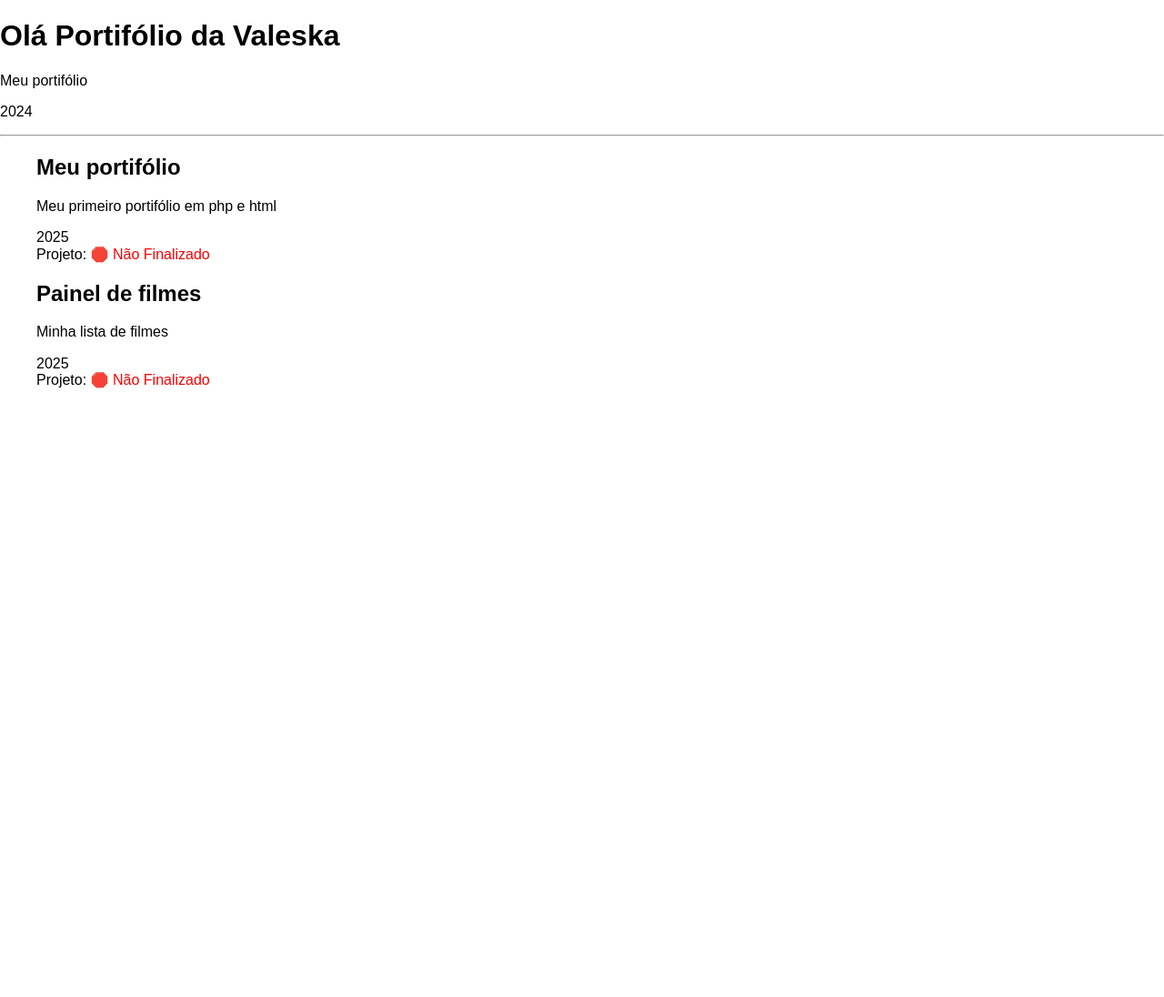
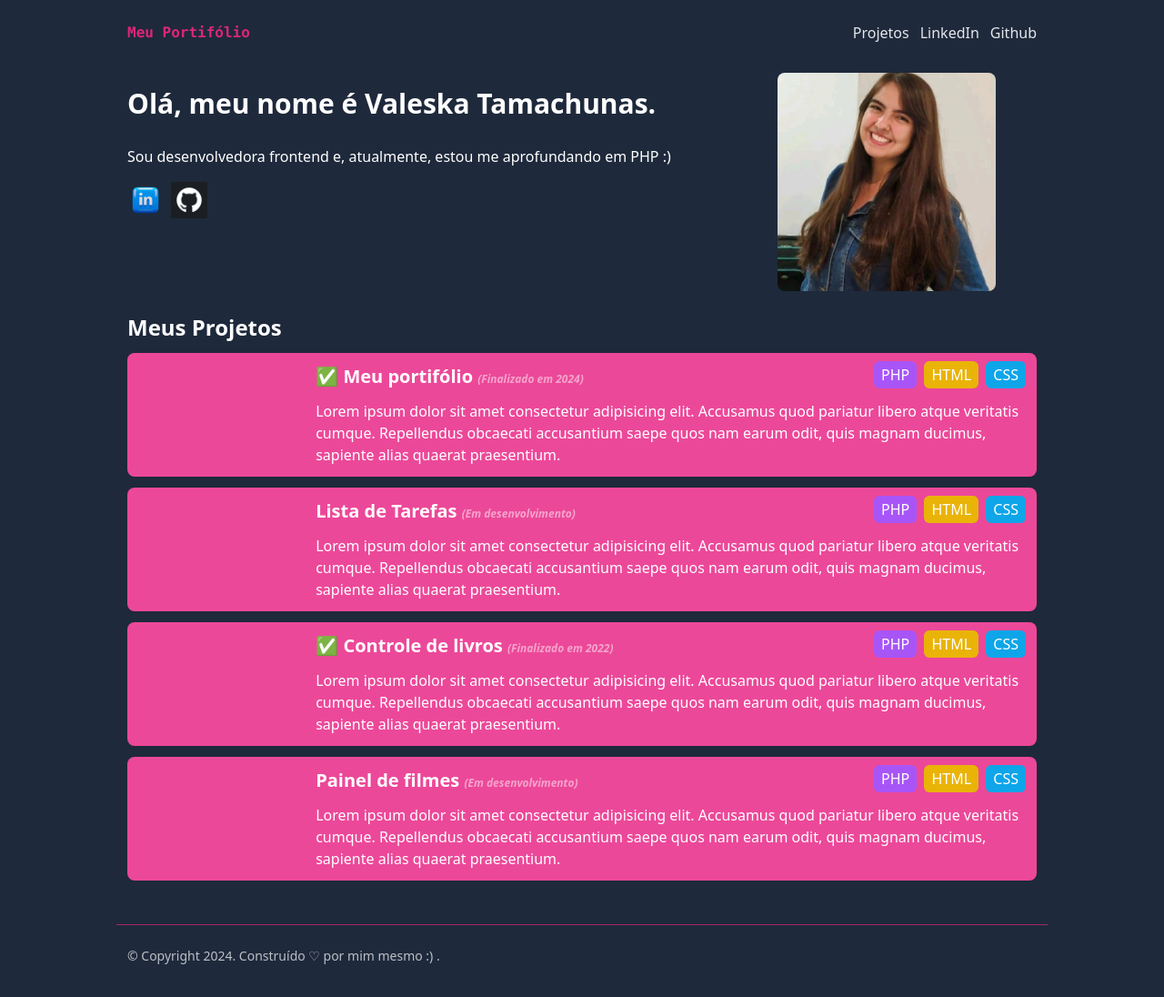
Before and after one commit to valtamachunas/php-rocketseat, a PHP site: page / in a window 1280 px wide. Shown: the whole page at 91% size. Before the commit the page ends 427 px from the top, so only its background shows below. Run offline with PHP 8.4, Linux system fonts and the light colour scheme; some libraries are stand-ins or nearby versions.

Commit message:
Limpando o projeto e finalizando

```diff
--- a/portifolio/componentes/header.php
+++ b/portifolio/componentes/header.php
@@ -1,13 +1,27 @@
+<?php
+$itens = [
+    ['href' => '#projetos', 'texto' => 'Projetos'],
+    ['href' => 'https://www.linkedin.com/in/valeska-tamachunas-20187b167/', 'texto' => 'LinkedIn', 'target' => '_blank'],
+    ['href' => 'https://github.com/valtamachunas', 'texto' => 'Github', 'target' => '_blank'],
+];
+?>
+
 <header class="mx-auto max-w-screen-lg px-3 py-6 flex items-center justify-between">
     <!-- Logo -->
     <div class="text-pink-600 font-bold font-mono">Meu Portifólio</div>
     <!-- Links -->
     <div>
         <ul class="flex gap-x-3 font-medium text-gray-200">
-            <li><a href="#projetos" class="hover:underline">Projetos</a></li>
+            <?php foreach ($itens as $item): ?>
+            <li><a href="<?php echo $item['href']; ?>"
+                    <?php echo isset($item['target']) ? 'target="' . $item['target'] . '"' : ''; ?> class="
+                        hover:underline"><?php echo $item['texto'] ?></a></li>
+            <?php endforeach; ?>
+
+            <!-- <li><a href="#projetos" class="hover:underline">Projetos</a></li>
             <li><a href="https://github.com/valtamachunas" target="_blank" class="hover:underline">Github</a></li>
             <li><a href="https://www.linkedin.com/in/valeska-tamachunas-20187b167/" target="_blank"
-                    class="hover:underline">LinkedIn</a></li>
+                    class="hover:underline">LinkedIn</a></li> -->
         </ul>
     </div>
 </header>
--- a/portifolio/componentes/hero.php
+++ b/portifolio/componentes/hero.php
@@ -1,14 +1,21 @@
+<?php
+$itens = [
+    ['href' => 'https://www.linkedin.com/in/valeska-tamachunas-20187b167/', 'src' => './img/linkedin.png', 'alt' => 'LinkedIn'],
+    ['href' => 'https://github.com/valtamachunas', 'src' => './img/github-6980894_960_720.webp', 'alt' => 'Github'],
+];
+?>
+
 <section class="flex gap-x-3">
     <!-- Titulo e descrição -->
     <div class="w-2/3">
         <h1 class="text-3xl font-bold">Olá, meu nome é Valeska Tamachunas.</h1>
-        <p class=" leading-8 mt-6">Sou desenvolvedora frontend, porém atualmente me aprofundando em PHP :) .</p>
+        <p class=" leading-8 mt-6">Sou desenvolvedora frontend e, atualmente, estou me aprofundando em PHP :)</p>
         <ul class="flex gap-x-2 mt-3">
-            <li><a href="https://www.linkedin.com/in/valeska-tamachunas-20187b167/" target="_blank"><img
-                        src="./img/linkedin.png" alt="LinkedIn" class="h-10 w-50 hover:animate-bounce"></a></li>
-            <li><a href="https://github.com/valtamachunas" target="_blank"><img src="./img/github-6980894_960_720.webp"
-                        alt="Github" class="h-10 w-30 hover:animate-bounce rounded-lg"></a>
-            </li>
+            <?php foreach ($itens as $item): ?>
+                <li><a href="<?php echo $item['href'] ?>" target="_blank"><img src="<?php echo $item['src'] ?>"
+                            alt="<?php echo $item['alt'] ?>" class="h-10 w-50 hover:animate-bounce"></a></li>
+
+            <?php endforeach ?>
         </ul>
     </div>
     <!-- Imagem -->
--- a/portifolio/componentes/projetos.php
+++ b/portifolio/componentes/projetos.php
@@ -1,15 +1,75 @@
+<?php
+$projetos = [
+    [
+        "titulo" => "Meu portifólio",
+        "finalizado" => true,
+        "ano" => 2024,
+        "descricao" => "Meu primeiro portifólio em php e html",
+        "stack" => ["PHP", "HTML", "CSS"],
+        "img" => ""
+
+    ],
+    [
+        "titulo" => "Lista de Tarefas",
+        "finalizado" => false,
+        "ano" => 2024,
+        "descricao" => "Minha lista de tarefas",
+        "stack" => ["PHP", "HTML", "CSS"],
+        "img" => ""
+
+
+    ],
+    [
+        "titulo" => "Controle de livros",
+        "finalizado" => true,
+        "ano" => 2022,
+        "descricao" => "Minha lista de controle de livros",
+        "stack" => ["PHP", "HTML", "CSS"],
+        "img" => ""
+
+
+    ],
+    [
+        "titulo" => "Painel de filmes",
+        "finalizado" => false,
+        "ano" => 2025,
+        "descricao" => "Minha lista de filmes",
+        "stack" => ["PHP", "HTML", "CSS"],
+        "img" => ""
+
+    ],
+];
+
+?>
+
+<?php foreach ($projetos as $projeto): ?>
 <div class="bg-pink-500 rounded-lg flex items-center p-3">
-    <div class="w-1/5">Foto do projeto</div>
+    <div class="w-1/5 flex items-center justify-middle">
+        <img src="<?php echo $projeto['img'] ?>" class="h-10">
+    </div>
     <div class="w-4/5 space-y-3">
         <div class="flex gap-3 justify-between">
             <h3 class="text-xl font-bold">
-                ✅ Projeto 1 <span class="text-xs italic opacity-50">(Finalizado em 2024)</span>
+                <?php if ($projeto['finalizado']): ?>✅<?php endif; ?>
+                <?php echo $projeto['titulo'] ?>
+                <?php if ($projeto['finalizado']): ?>
+                <span class="text-xs italic opacity-50">(Finalizado em <?php echo $projeto['ano'] ?>)</span>
+                <?php else: ?>
+                <span class="text-xs italic opacity-50">(Em desenvolvimento)</span>
+                <?php endif; ?>
             </h3>
-            <div>
-                <span class="bg-purple-500 rounded-md px-2 py-1 font-medium">PHP</span>
-                <span class="bg-yellow-500 rounded-md px-2 py-1 font-medium">JavaScript</span>
+            <div class="space-x-1">
+                <?php
+                    $colors = ['purple', 'yellow', 'sky', 'green'];
+
+                    foreach ($projeto['stack'] as $posicao => $language): ?>
+
+                <span
+                    class="bg-<?php echo $colors[$posicao] ?>-500 rounded-md px-2 py-1 font-medium"><?php echo $language ?></span>
+                <!-- <span class="bg-yellow-500 rounded-md px-2 py-1 font-medium">JavaScript</span>
                 <span class="bg-sky-500 rounded-md px-2 py-1 font-medium">HTML</span>
-                <span class="bg-green-500 rounded-md px-2 py-1 font-medium">CSS</span>
+                <span class="bg-green-500 rounded-md px-2 py-1 font-medium">CSS</span> -->
+                <?php endforeach; ?>
             </div>
         </div>
         <p class="leading-6">
@@ -19,45 +79,5 @@
         </p>
     </div>
 </div>
-<div class="bg-pink-500 rounded-lg flex items-center p-3">
-    <div class="w-1/5">Foto do projeto</div>
-    <div class="w-4/5 space-y-3">
-        <div class="flex gap-3 justify-between">
-            <h3 class="text-xl font-bold">
-                ✅ Projeto 1 <span class="text-xs italic opacity-50">(Finalizado em 2024)</span>
-            </h3>
-            <div>
-                <span class="bg-purple-500 rounded-md px-2 py-1 font-medium">PHP</span>
-                <span class="bg-yellow-500 rounded-md px-2 py-1 font-medium">JavaScript</span>
-                <span class="bg-sky-500 rounded-md px-2 py-1 font-medium">HTML</span>
-                <span class="bg-green-500 rounded-md px-2 py-1 font-medium">CSS</span>
-            </div>
-        </div>
-        <p class="leading-6">
-            Lorem ipsum dolor sit amet consectetur adipisicing elit. Accusamus quod pariatur libero atque
-            veritatis cumque. Repellendus obcaecati accusantium saepe quos nam earum odit, quis magnam
-            ducimus, sapiente alias quaerat praesentium.
-        </p>
-    </div>
-</div>
-<div class="bg-pink-500 rounded-lg flex items-center p-3">
-    <div class="w-1/5">Foto do projeto</div>
-    <div class="w-4/5 space-y-3">
-        <div class="flex gap-3 justify-between">
-            <h3 class="text-xl font-bold">
-                ✅ Projeto 1 <span class="text-xs italic opacity-50">(Finalizado em 2024)</span>
-            </h3>
-            <div>
-                <span class="bg-purple-500 rounded-md px-2 py-1 font-medium">PHP</span>
-                <span class="bg-yellow-500 rounded-md px-2 py-1 font-medium">JavaScript</span>
-                <span class="bg-sky-500 rounded-md px-2 py-1 font-medium">HTML</span>
-                <span class="bg-green-500 rounded-md px-2 py-1 font-medium">CSS</span>
-            </div>
-        </div>
-        <p class="leading-6">
-            Lorem ipsum dolor sit amet consectetur adipisicing elit. Accusamus quod pariatur libero atque
-            veritatis cumque. Repellendus obcaecati accusantium saepe quos nam earum odit, quis magnam
-            ducimus, sapiente alias quaerat praesentium.
-        </p>
-    </div>
-</div>
+
+<?php endforeach; ?>
--- a/portifolio/index.php
+++ b/portifolio/index.php
@@ -5,91 +5,30 @@
     <meta charset="UTF-8">
     <meta name="viewport" content="width=device-width, initial-scale=1.0">
     <title>Meu Portifólio</title>
-    <link rel="stylesheet" href="https://cdn.jsdelivr.net/npm/purecss@3.0.0/build/pure-min.css"
-        integrity="sha384-X38yfunGUhNzHpBaEBsWLO+A0HDYOQi8ufWDkZ0k9e0eXz/tH3II7uKZ9msv++Ls" crossorigin="anonymous">
+    <script src="https://cdn.tailwindcss.com"></script>
 </head>
 
-<body>
-    <?php
-    $nome = "Valeska";
-    $saudacao = "Olá";
-    $titulo = $saudacao . " Portifólio da " . $nome;
-    $subtitulo = "Meu portifólio";
-    $ano = 2024;
-    $projeto = "Meu Portifólio";
-    $finalizado = true;
-    $dataDoProjeto = "2024-10-16";
-    $descricao = "Meu primeiro portifólio em php e html";
-    $projetos = [
-        [
-            "titulo" => "Meu portifólio",
-            "finalizado" => false,
-            "ano" => 2025,
-            "descricao" => "Meu primeiro portifólio em php e html",
-            "stack" => ["PHP", "HTML", "CSS"]
-        ],
-        [
-            "titulo" => "Lista de Tarefas",
-            "finalizado" => false,
-            "ano" => 2024,
-            "descricao" => "Minha lista de tarefas",
-        ],
-        [
-            "titulo" => "Controle de livros",
-            "finalizado" => true,
-            "ano" => 2024,
-            "descricao" => "Minha lista de controle de livros",
-        ],
-        [
-            "titulo" => "Painel de filmes",
-            "finalizado" => false,
-            "ano" => 2025,
-            "descricao" => "Minha lista de filmes",
-        ],
-    ];
+<body class="bg-slate-800 text-white">
 
-    function verificarSeEstaFinalizado($projeto)
-    {
-        if ($projeto['finalizado']) {
-            return '<span style="color:green"> ✅ Finalizado</span>';
-        } else {
-            return '<span style="color:red"> 🛑 Não Finalizado</span>';
-        }
-    }
+    <?php include('./componentes/header.php'); ?>
 
-    $projetosFiltrados = array_filter($projetos, function ($projeto) {
-        return $projeto['ano'] > 2024;
-    });
+    <main class="mx-auto max-w-screen-lg min-h-20 px-3 py-6">
 
-    ?>
+        <?php include('./componentes/hero.php') ?>
 
-    <h1><?php echo $titulo ?></h1>
-    <p><?php echo $subtitulo ?></p>
-    <p><?php echo $ano ?></p>
-    <hr>
-    </hr>
+        <section id="projetos" class="space-y-3 py-6">
+            <h2 class="text-2xl font-bold">Meus Projetos</h2>
 
-    <ul>
-        <?php foreach ($projetosFiltrados as $projeto): ?>
+            <?php include('./componentes/projetos.php') ?>
 
-            <div>
-                <h2><?php echo $projeto['titulo'] ?></h2>
-                <p><?php echo $projeto['descricao'] ?></p>
-                <div>
-                    <div><?php echo $projeto['ano'] ?></div>
-                    <div>Projeto:
+        </section>
+    </main>
 
-                        <?php echo verificarSeEstaFinalizado($projeto) ?>
-                    </div>
-                </div>
-            </div>
-
-        <?php endforeach; ?>
-
-
-
-    </ul>
-
+    <footer class="mx-auto max-w-screen-lg min-h-20">
+        <div class="border-t border-pink-600 pt-6 px-3 text-sm opacity-70">
+            © Copyright <?php echo date('Y') ?>. Construído ♡ por mim mesmo :) .
+        </div>
+    </footer>
 
 </body>
 
--- a/portifolio/server.php
+++ /dev/null
@@ -1,3 +0,0 @@
-<?php
-
-$_SERVER["HOMEPATH"] = "~";
```
Also changed, not shown: portifolio/index2.php (deleted, +0 -35 lines), portifolio/portfolio.html (deleted, +0 -126 lines).
